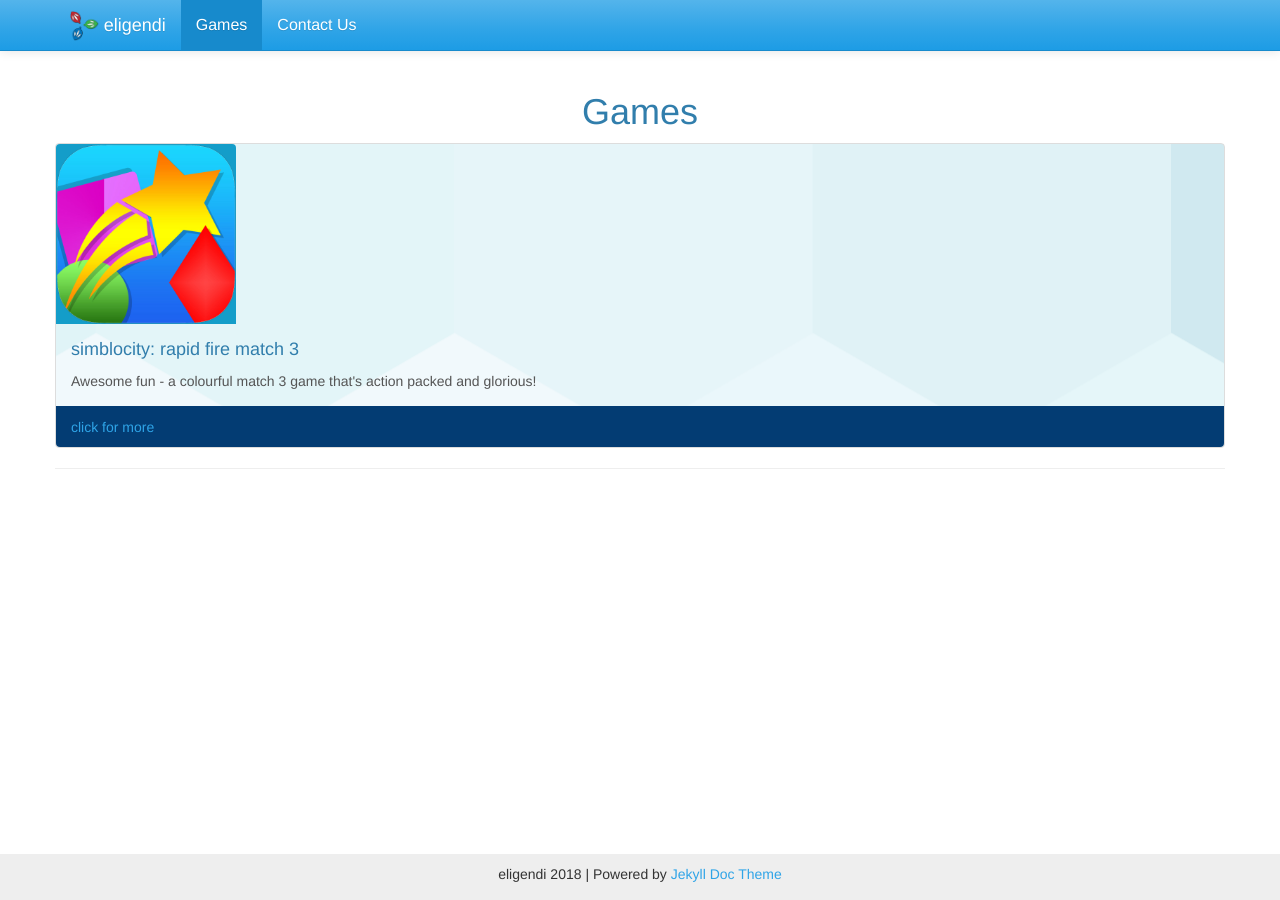
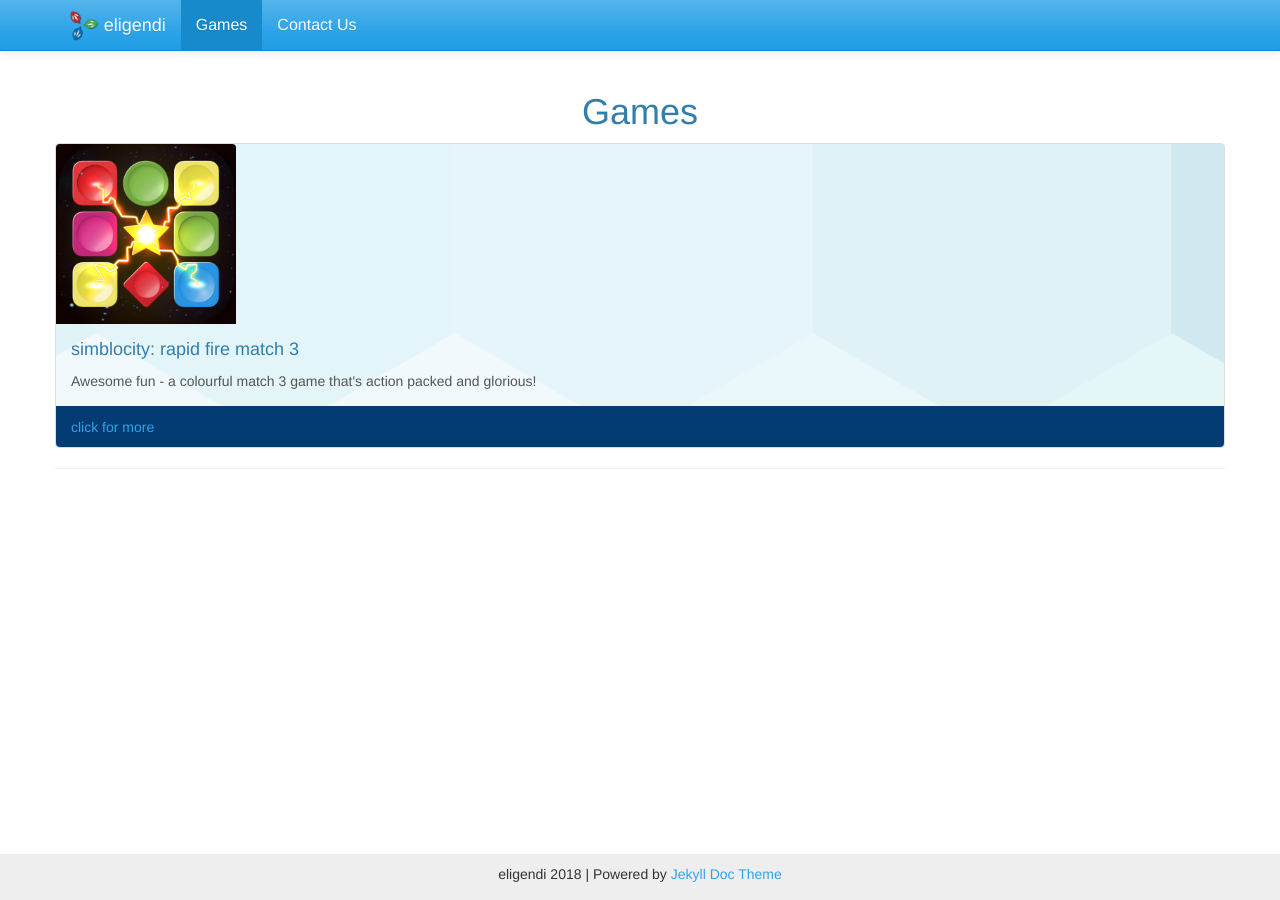
Before and after one commit to eligendi/eligendi.github.io, a Jekyll site: the page built from _games/index.md, in a window 1280 px wide. Built offline with Jekyll 4.4.1, drawn with Linux system fonts in a browser that asks for light colours; nearby versions of some CDN libraries.

Commit message:
update icon and images v4.5

```diff
--- a/_data/games.yml
+++ b/_data/games.yml
@@ -1,7 +1,7 @@
 - title: simblocity
   name: "simblocity: rapid fire match 3"
   apple_id: "651643960"
-  large_icon: "/img/games/simblocity/icon-large.jpg"
+  large_icon: "/img/games/simblocity/icon-large.png"
   summary: "Awesome fun - a colourful match 3 game that's action packed and glorious!"
   description: "You've got 63 seconds to match the colored blocks - the smarter you match, the better you score!
 <hr>
```
Also changed, not shown: img/games/simblocity/icon-large.jpg (deleted), img/games/simblocity/icon-large.png (added), 7 other files.
